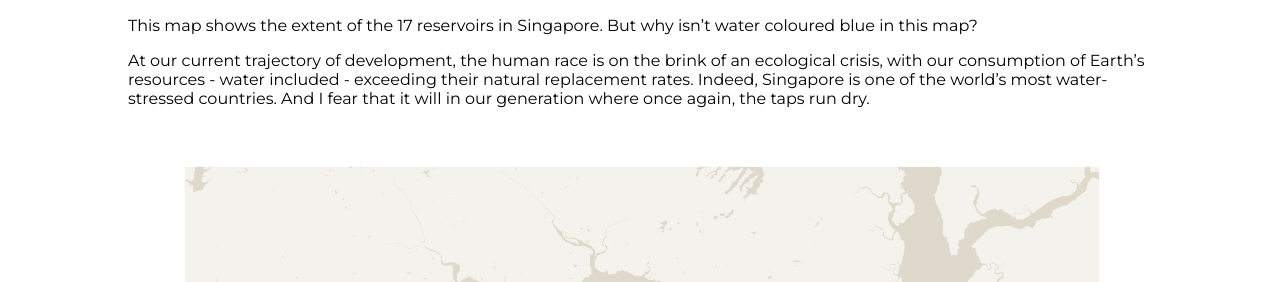
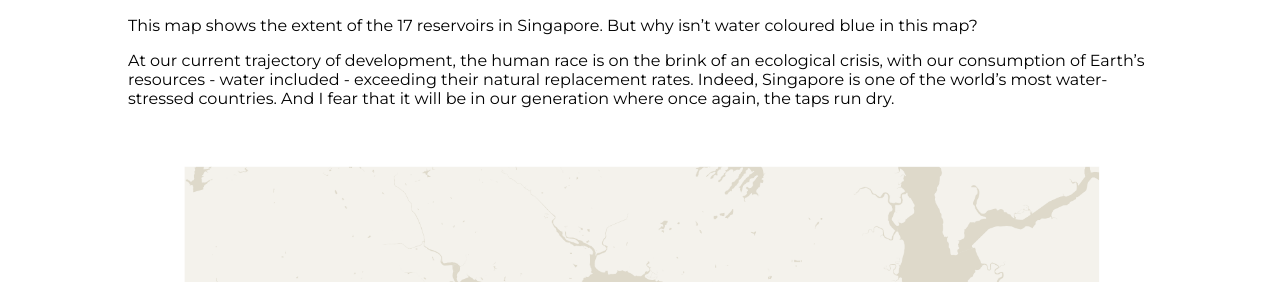
Before and after one commit to weitzman-musa/30DayMapChallenge, a Jekyll site: the page built from _maps_2024/28-byron.md, in a window 1280 px wide and 1246 px high. Shown: the part 430-712 px from the top of the window. Built offline with Jekyll 4.4.1, drawn with Linux system fonts in a browser that asks for light colours.

```diff
--- a/_maps_2024/28-byron.md
+++ b/_maps_2024/28-byron.md
@@ -8,6 +8,6 @@
 
 This map shows the extent of the 17 reservoirs in Singapore. But why isn't water coloured blue in this map?
 
-At our current trajectory of development, the human race is on the brink of an ecological crisis, with our consumption of Earth's resources - water included - exceeding their natural replacement rates. Indeed, Singapore is one of the world's most water-stressed countries. And I fear that it will in our generation where once again, the taps run dry.
+At our current trajectory of development, the human race is on the brink of an ecological crisis, with our consumption of Earth's resources - water included - exceeding their natural replacement rates. Indeed, Singapore is one of the world's most water-stressed countries. And I fear that it will be in our generation where once again, the taps run dry.
 
 ![Screenshot of map](assets/thumbnails/2024/28-Byron-Blue.png)
```
Also changed, not shown: assets/thumbnails/2024/16-Byron-Choropleth.png.
